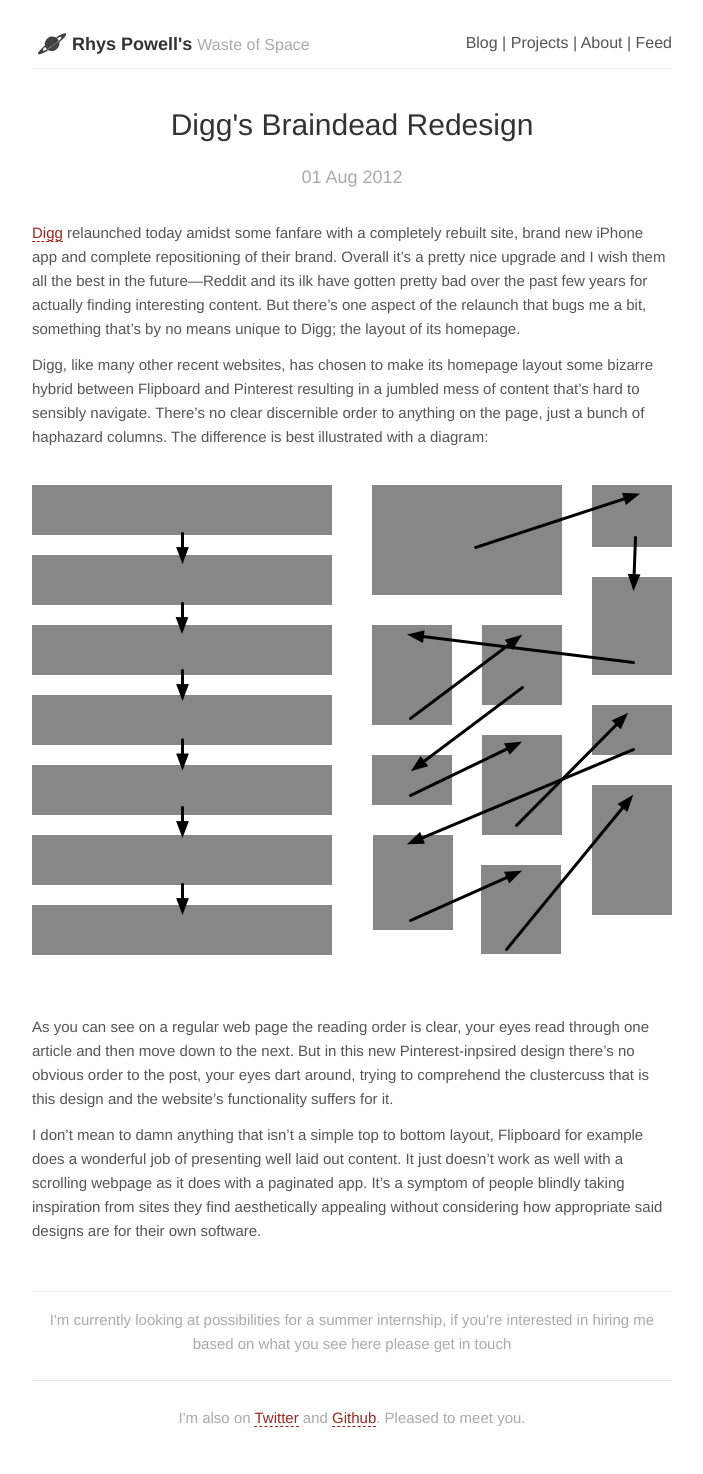
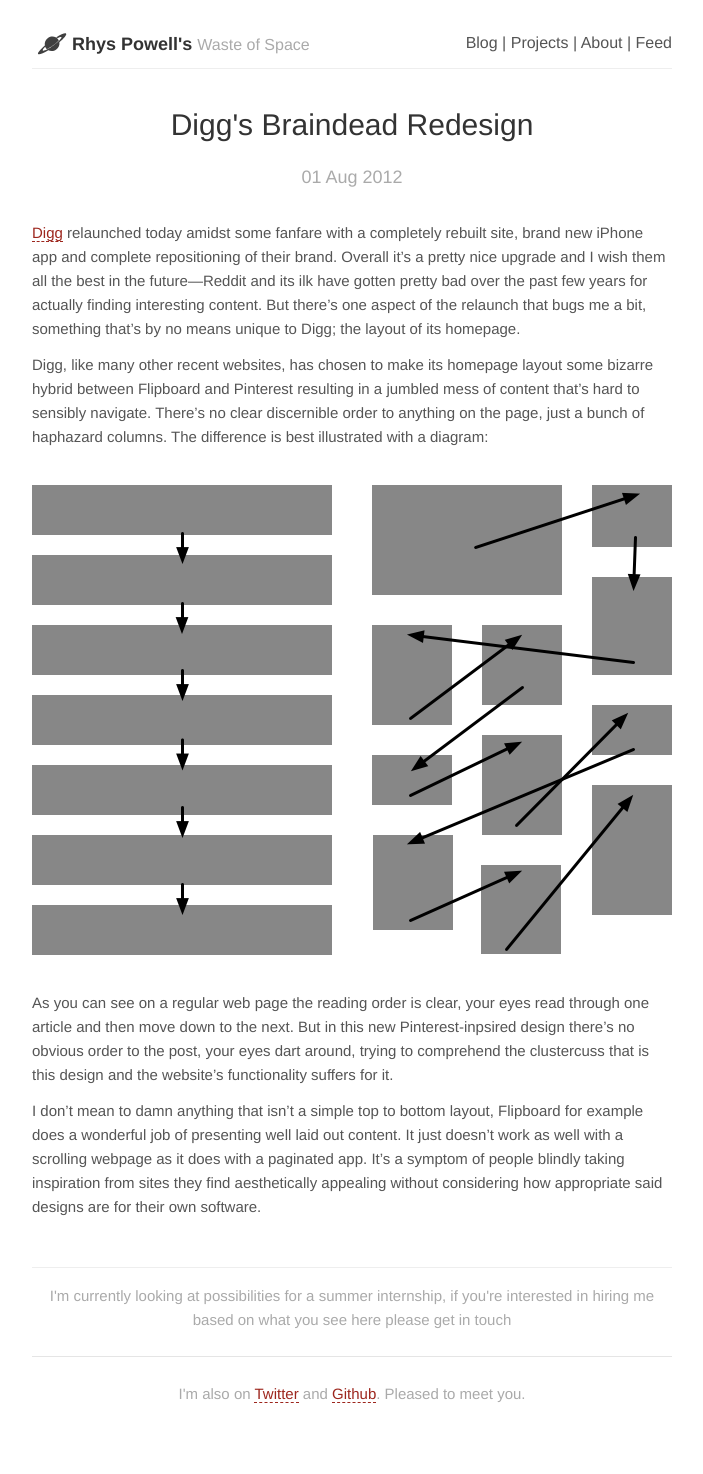
Before and after one commit to rpowelll/rpowelll.github.com, a Jekyll site: the page built from _posts/2012-08-01-diggs-braindead-redesign.md, in a window 1280 px wide. Shown: the whole page, without its empty margins (288-991 px from the left). Built offline with Jekyll 4.4.1, drawn with Linux system fonts in a browser that asks for light colours; Markdown is read by kramdown in place of the engine named in the settings; after the commit the page ends 1450 px from its top, so only the background shows below that.

Commit message:
Fixed up spacing in a few areas

```diff
--- a/css/site.css
+++ b/css/site.css
@@ -381,12 +381,10 @@
     body > header {
       height: auto;
       text-align: center; }
-      body > header div.logo {
-        margin-bottom: 0; }
-        body > header div.logo svg {
-          display: none; }
-        body > header div.logo h1 {
-          margin-top: -10px; }
+      body > header div.logo svg {
+        display: none; }
+      body > header div.logo h1 {
+        margin-top: -10px; }
       body > header nav {
         text-align: center;
         padding-top: 0;
@@ -403,7 +401,6 @@
 
 body > footer {
   border-top: 1px #eeeeee solid;
-  margin-top: 2em;
   padding-top: 1em;
   padding-bottom: 2em;
   text-align: center;
@@ -492,8 +489,7 @@
     article.post header .subtitle {
       color: #aaaaaa; }
   article.post img {
-    margin-top: 24px;
-    margin-bottom: 24px; }
+    margin-top: 24px; }
 
 body > #content > #projects h1 {
   margin-bottom: 1em;
--- a/css/site.sass
+++ b/css/site.sass
@@ -36,7 +36,6 @@
     text-align: center
 
     div.logo
-      margin-bottom: 0
 
       svg
         display: none
@@ -61,7 +60,6 @@
 
 body > footer
   border-top: 1px $light-grey solid
-  margin-top: 2em
   padding-top: 1em
   padding-bottom: 2em
   text-align: center
@@ -85,9 +83,6 @@
 
 #recent-activity
   +split
-
-  h2
-    // text-align: center
 
   #posts
     article.post-stub
@@ -152,7 +147,6 @@
 
   img
     margin-top: $base-line-height
-    margin-bottom: $base-line-height
 
 // Projects page
 
```
